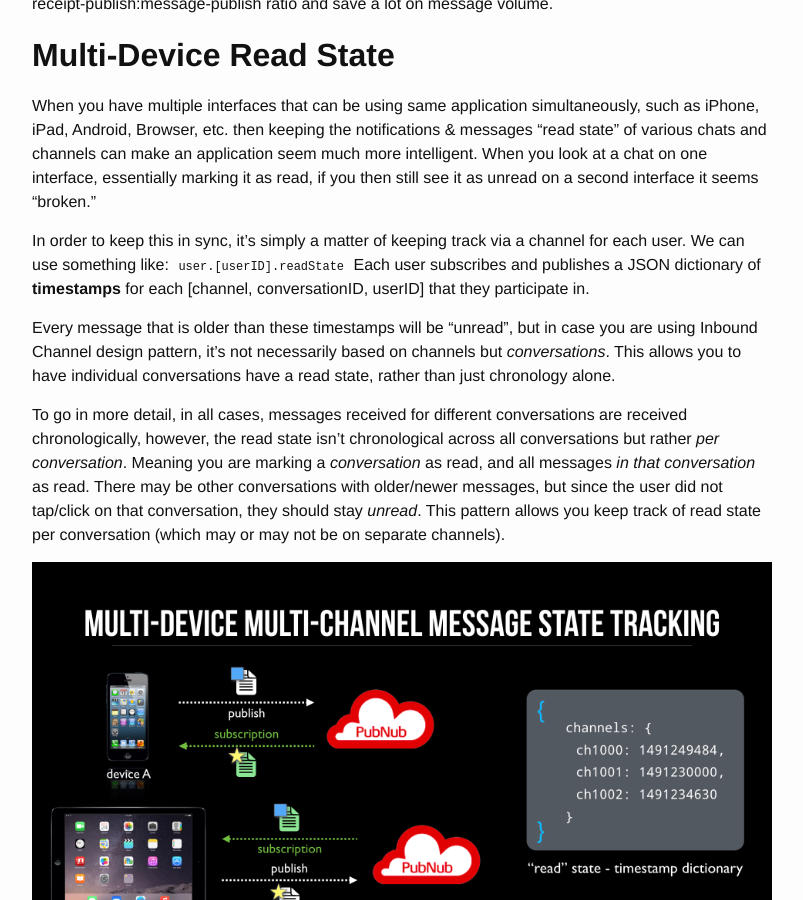
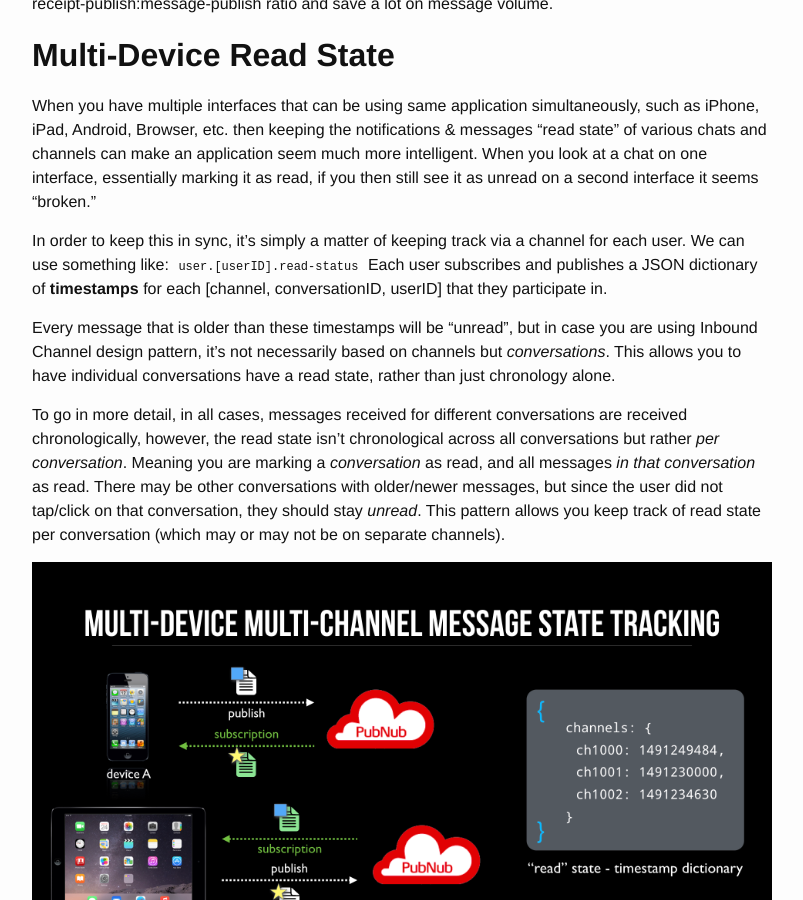
Before and after one commit to pubnub/pubnub-design-patterns, a Jekyll site: the page built from _posts/2017-04-19-Read-Receipts.md, in a window 1280 px wide and 900 px high, scrolled down 1696 px. Shown: the whole window, without its empty margins (238-1041 px from the left). Built offline with Jekyll 4.4.1, drawn with Linux system fonts in a browser that asks for light colours.

Commit message:
update rr post again

```diff
--- a/_posts/2017-04-19-Read-Receipts.md
+++ b/_posts/2017-04-19-Read-Receipts.md
@@ -46,7 +46,7 @@
  it seems "broken."
 
 In order to keep this in sync, it's simply a matter of keeping track via a channel for each user.
-We can use something like: `user.[userID].readState` Each user subscribes and publishes a JSON dictionary of **timestamps** for each \[channel,
+We can use something like: `user.[userID].read-status` Each user subscribes and publishes a JSON dictionary of **timestamps** for each \[channel,
 conversationID, userID\] that they participate in.
 
 Every message that is older than these timestamps will be "unread", but in case you are using Inbound Channel design pattern,
```
